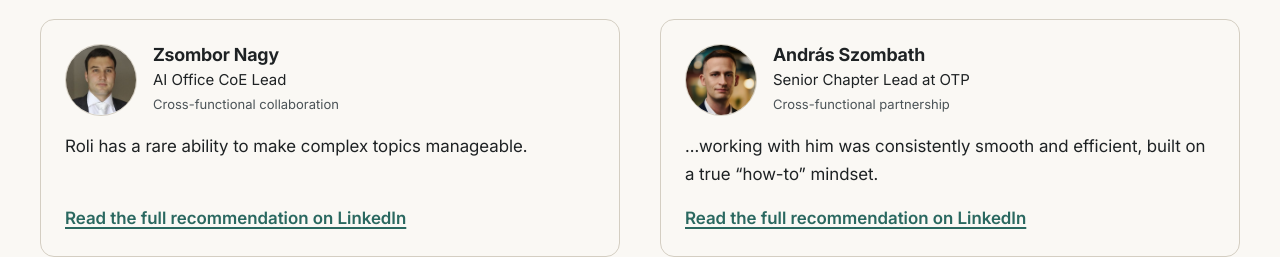
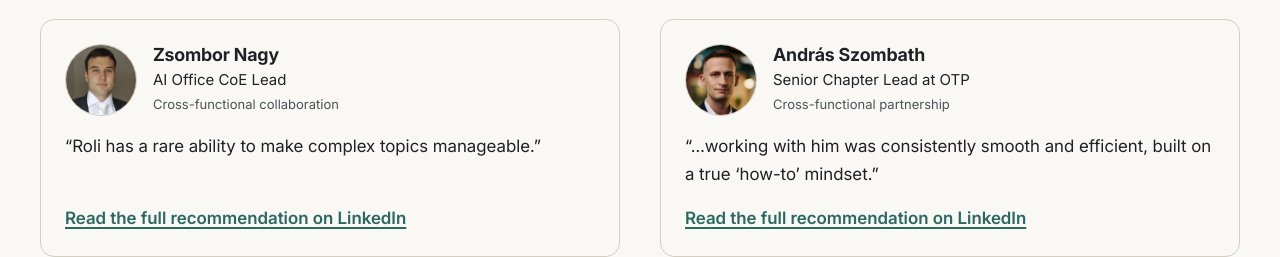
Before and after one commit to rolibuilds/rolibuilds.github.io, a plain HTML site: page index.html in a window 1280 px wide. Shown: the part 6580-6837 px from the top of the page. Drawn offline with Linux system fonts and the light colour scheme.

Commit message:
5. Recommendations: typographic quotation marks
Co-Authored-By: Claude Sonnet 5.5 <noreply@anthropic.com>
Claude-Session: https://claude.ai/code/session_016YB5Uz5uRb53gGZ23FvB2D

```diff
--- a/index.html
+++ b/index.html
@@ -298,7 +298,7 @@
 <p class="rec__rel">Cross-functional collaboration</p></div>
 </header>
 <div class="story__stage">
-<div class="story__full"><p>Roli has a rare ability to make complex topics manageable.</p>
+<div class="story__full"><p>“Roli has a rare ability to make complex topics manageable.”</p>
 </div>
 </div>
 <p class="rec__link"><a class="media-link" href="https://www.linkedin.com/in/rmalczanek/" target="_blank" rel="noopener noreferrer">Read the full recommendation on LinkedIn<span class="sr-only"> (opens in a new tab)</span></a></p>
@@ -312,7 +312,7 @@
 <p class="rec__rel">Cross-functional partnership</p></div>
 </header>
 <div class="story__stage">
-<div class="story__full"><p>...working with him was consistently smooth and efficient, built on a true “how-to” mindset.</p>
+<div class="story__full"><p>“…working with him was consistently smooth and efficient, built on a true ‘how-to’ mindset.”</p>
 </div>
 </div>
 <p class="rec__link"><a class="media-link" href="https://www.linkedin.com/in/rmalczanek/" target="_blank" rel="noopener noreferrer">Read the full recommendation on LinkedIn<span class="sr-only"> (opens in a new tab)</span></a></p>
```
